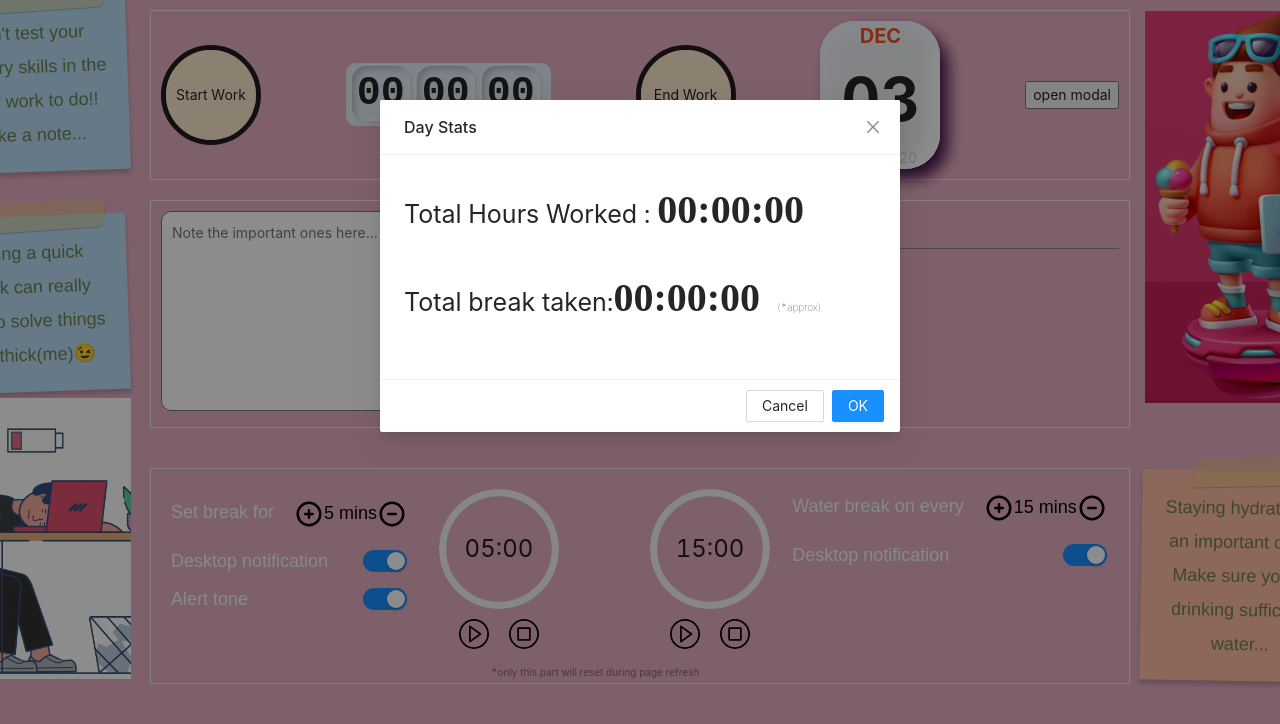
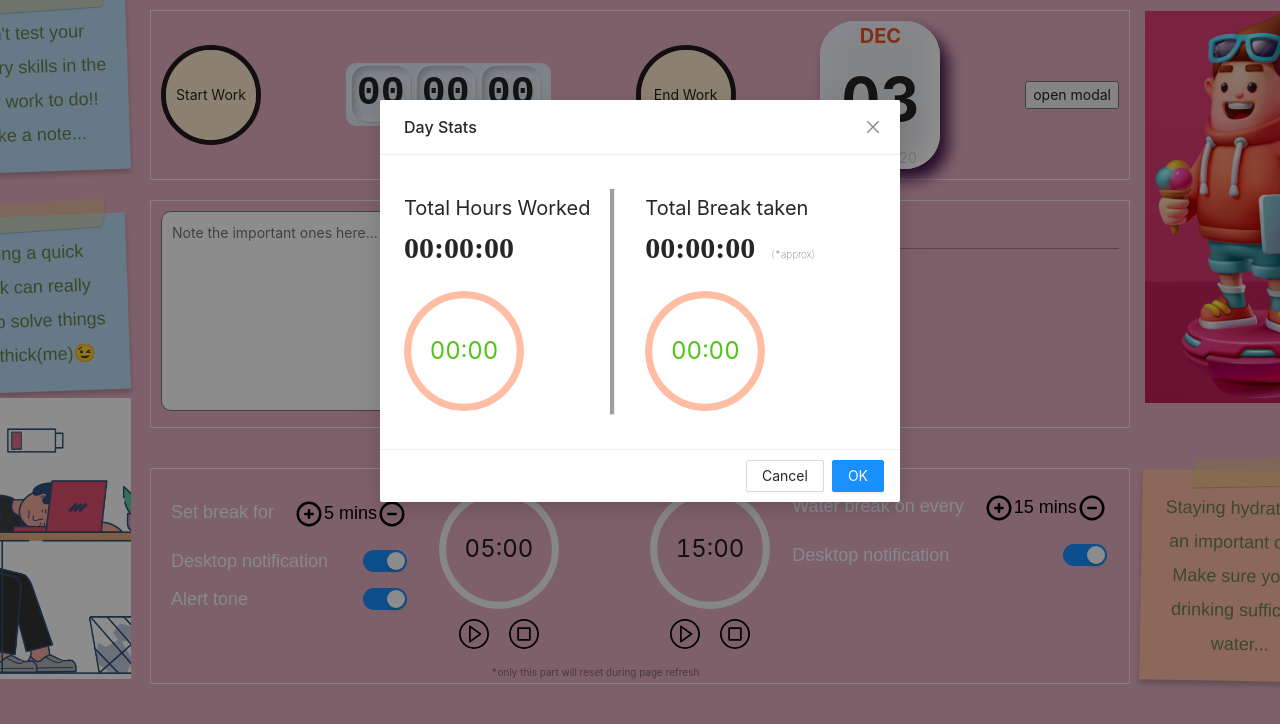
Before and after one commit to karthick3018/wfh-mate, a React (Create React App) app: page / in a window 1280 px wide. Both pictures are taken after a click on the button "open modal". Shown: the top 724 px of the page. Built offline with nearby package versions, Linux system fonts and the light colour scheme.

Commit message:
modal progress bar added

```diff
--- a/src/components/breakTimer/index.js
+++ b/src/components/breakTimer/index.js
@@ -58,7 +58,7 @@ const BreakTimer = () => {
 
 
   const handleIncrement = () => {
-    if(breakTime?.minutes<45)
+    if(breakTime?.minutes<25)
     {
       setBreakTime(prevBreakTime => {
         return {...prevBreakTime, minutes: prevBreakTime.minutes+5};
--- a/src/uiElements/modal.js
+++ b/src/uiElements/modal.js
@@ -1,7 +1,8 @@
 import React from 'react';
 import {Modal} from 'antd';
+import useLocalStorage from '../hooks/useLocalStorage';
+import ProgressBar from './progress';
 import './uiStyles/modal.css';
-import useLocalStorage from '../hooks/useLocalStorage';
 
 const ModalAtom = ({
   isModalOpen,
@@ -19,10 +20,17 @@ const ModalAtom = ({
         onCancel={handleModalClose}
       >
         <div className="result-area">
-          <p>Total Hours Worked : <span className="time-taken">{workDone?.hours<10?`0${workDone?.hours}`:workDone?.hours}:{workDone?.minutes<10?`0${workDone?.minutes}`:workDone?.minutes}:{workDone?.seconds<10?`0${workDone?.seconds}`:workDone?.seconds}</span></p>
-          {workDone?.hours > 9 && <p className="warning-text">hey working more than 10 hrs<span role="img" aria-labelledby="shock">😲</span>!!  take care of health too</p>}
-          <p>Total break taken:<span className="time-taken">{totalBreakTaken?.hours<10?`0${totalBreakTaken?.hours}`:totalBreakTaken?.hours}:{totalBreakTaken?.minutes<10?`0${totalBreakTaken?.minutes}`:totalBreakTaken?.minutes}:{totalBreakTaken?.seconds<10?`0${totalBreakTaken?.seconds}`:totalBreakTaken?.seconds}</span> <span className="approx">(*approx)</span></p>
+          <div>
+            <p>Total Hours Worked <span className="time-taken">{workDone?.hours<10?`0${workDone?.hours}`:workDone?.hours}:{workDone?.minutes<10?`0${workDone?.minutes}`:workDone?.minutes}:{workDone?.seconds<10?`0${workDone?.seconds}`:workDone?.seconds}</span></p>
+            <ProgressBar time={workDone} percent={100} />
+          </div>
+          <hr className="vertical-line"/>
+          <div>
+            <p>Total Break taken <span className="time-taken">{totalBreakTaken?.hours<10?`0${totalBreakTaken?.hours}`:totalBreakTaken?.hours}:{totalBreakTaken?.minutes<10?`0${totalBreakTaken?.minutes}`:totalBreakTaken?.minutes}:{totalBreakTaken?.seconds<10?`0${totalBreakTaken?.seconds}`:totalBreakTaken?.seconds}</span> <span className="approx">(*approx)</span></p>
+            <ProgressBar time={totalBreakTaken} percent={100} />
+          </div>
         </div>
+          {workDone?.hours > 9 && <p className="warning-text">hey working more than 10 hrs<span role="img" aria-labelledby="shock">😲</span>!!  take care of your health too</p>}
       </Modal>
     </>
   );
--- a/src/uiElements/progress.js
+++ b/src/uiElements/progress.js
@@ -1,7 +1,7 @@
 import React,{useEffect,useState} from 'react';
 import { Progress } from 'antd';
 
-const ProgressBar = ({time:{minutes=0,seconds=0},totalTime})=>{
+const ProgressBar = ({time:{hours=0,minutes=0,seconds=0},totalTime,percent=0})=>{
   const [progressValue,setProgressValue] = useState(0);
 
   useEffect(() => {
@@ -17,10 +17,10 @@ const ProgressBar = ({time:{minutes=0,seconds=0},totalTime})=>{
   return(
     <div>
       <Progress
-       percent={progressValue}
+       percent={percent||progressValue}
        type="circle"
-       strokeColor ="#FFBDA3"
-       format={() => `${minutes<10?`0${minutes}`:minutes}:${seconds<10?`0${seconds}`:seconds}`}
+       strokeColor ={hours>9?'red':"#FFBDA3"}
+       format={() => `${hours? (hours<10? `0${hours}`:hours ):''}  ${minutes<10?`0${minutes}`:minutes}:${seconds<10?`0${seconds}`:seconds}`}
       />
     </div>
   )
--- a/src/uiElements/uiStyles/modal.css
+++ b/src/uiElements/uiStyles/modal.css
@@ -1,11 +1,14 @@
 .result-area{
-  font-size: 25px;
+  font-size: 20px;
   font-weight: 400;
   font-family: inherit;
+  display: flex;
+  justify-content: space-between;
+  align-items: center;
 }
 
 .time-taken {
-  font-size: 40px;
+  font-size: 30px;
   font-weight: 800;
   font-family: fangsong;
 }
@@ -20,4 +23,14 @@
   font-weight: 300;
   font-family: cursive;
   color: #fb590a;
+  width: 150px;
+  padding-top: 10px;
 }
+
+.vertical-line{
+  margin-right: 30px;
+  height: 224px;
+  width: 1px;
+  background-color: #9E9E9E;
+  padding-right: 3px;
+}
```
